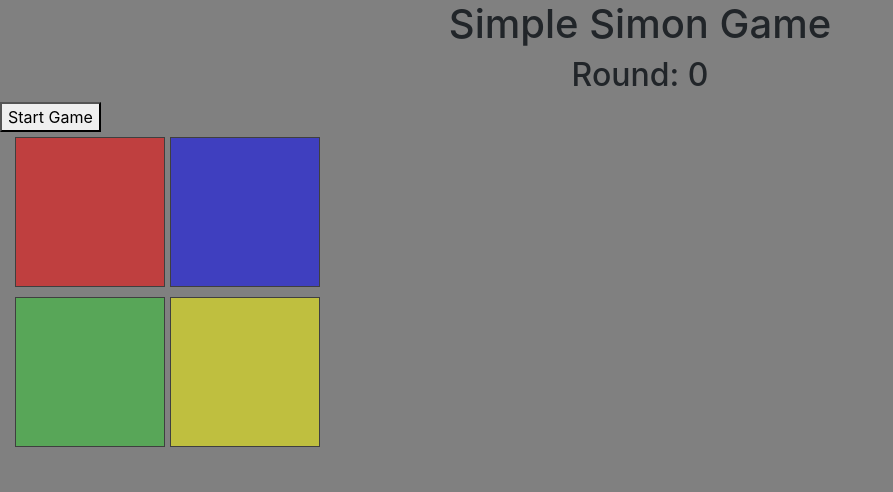
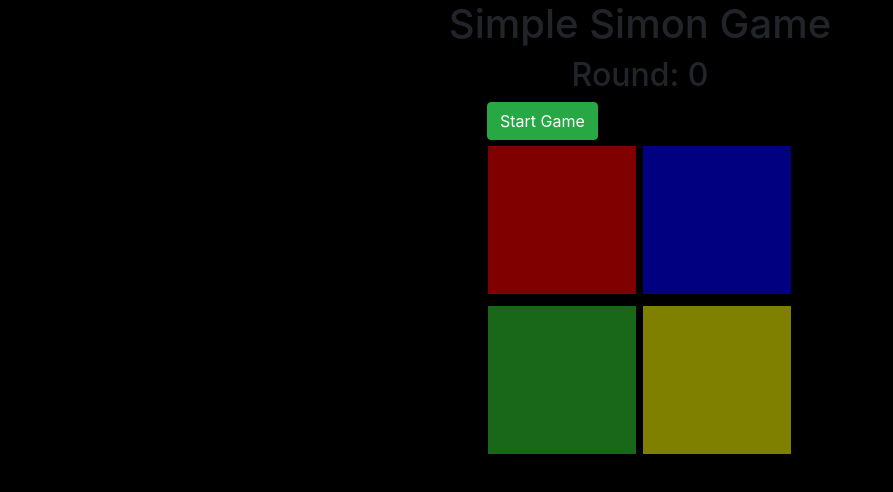
Before and after one commit to dewayneallen76/Simple-Simon, a plain HTML site: page public/index.html in a window 1280 px wide. Shown: the whole page, without its empty margins (0-893 px from the left). Drawn offline with nearby package versions, Linux system fonts and the light colour scheme.

Commit message:
CHANGES TO CSS, BACKGROUND COLOR, CONTAINER WIDTH TO CENTER. UPDATED HTML TO ADD ID CONTAINER

```diff
--- a/public/index.html
+++ b/public/index.html
@@ -8,8 +8,10 @@
 <link rel="stylesheet" href="/simple-simon.css">
 <h1 class="text-center">Simple Simon Game</h1>
 <h2 class="text-center" id="round">Round: 0</span></h2>
-<button class="text-center" type="button" id="start">Start Game</button>
-<div class="container-fluid">
+<!-- <button class="btn btn-success" type="button" id="start">Start Game</button> -->
+<div class="container">
+	<button class="btn btn-success" type="button" id="start">Start Game</button>
+	<br>
 	<div class="box" id="red"></div>
 	<div class="box" id="blue"></div>
 	<div class="box" id="green"></div>
--- a/public/simple-simon.css
+++ b/public/simple-simon.css
@@ -1,8 +1,11 @@
-
+/*Background color*/
 body {
-	background-color: gray;
+	background-color: black ;
 	}
-
+/*Styling for container to center*/
+.container {
+	width: 336px;
+}
 /*Styling for all boxes*/
 .box {
 	width:150px;
@@ -12,6 +15,7 @@ body {
 	margin-bottom: 5px;
 	padding:10px;
 	float: left;
+	align-content: center;
 	}
 /*Styling for individual boxes*/
 #red {
```
